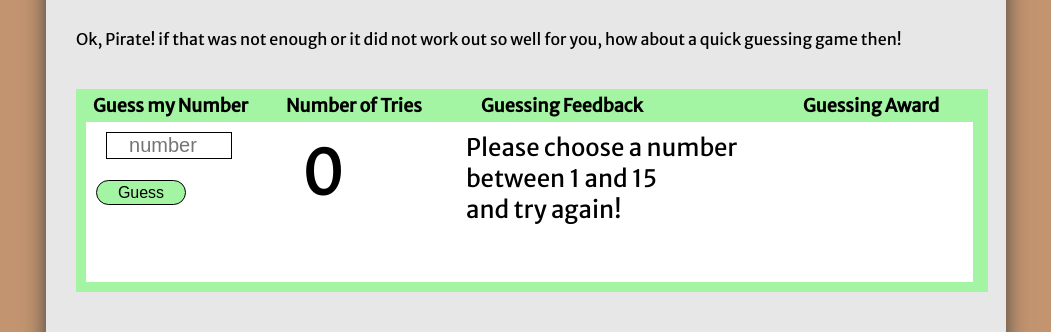
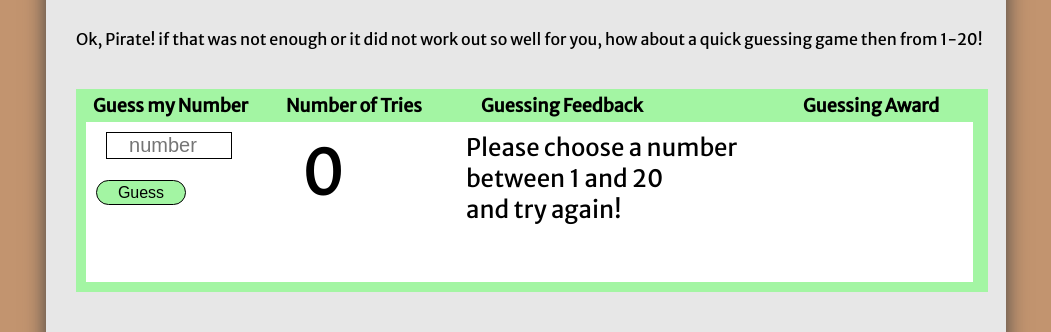
Before and after one commit to PirateTurner1/CapStone_project2760, a plain HTML site: page index.html in a window 1280 px wide. Both pictures are taken after a click on the button "Guess". Shown: the part 1456-1788 px from the top of the page, without its empty margins (124-1175 px from the left). Drawn offline with Linux system fonts and the light colour scheme.

Commit message:
minor fixes

```diff
--- a/index.html
+++ b/index.html
@@ -93,7 +93,7 @@
                 </article>
             </div>
             <br>
-            <p> Ok, Pirate!  if that was not enough or it did not work out so well for you, how about a quick guessing game then!</p>
+            <p> Ok, Pirate!  if that was not enough or it did not work out so well for you, how about a quick guessing game then from 1-20!</p>
             <br>
             <br>
             <div class="articles">
--- a/js/main.js
+++ b/js/main.js
@@ -195,7 +195,7 @@ function evalGuess() {
     } else if (gamerGuess < correctNumber && gamerGuess > 0) {
         feedFront.innerText = 'Too Low! Release the Kraken!'
     } else {
-        feedFront.innerText = 'Please choose a number\n between 1 and 15 \n and try again!'
+        feedFront.innerText = 'Please choose a number\n between 1 and 20 \n and try again!'
         totalGuesses -= 1
     }
     document.querySelector('#attempts').innerText = totalGuesses
```
